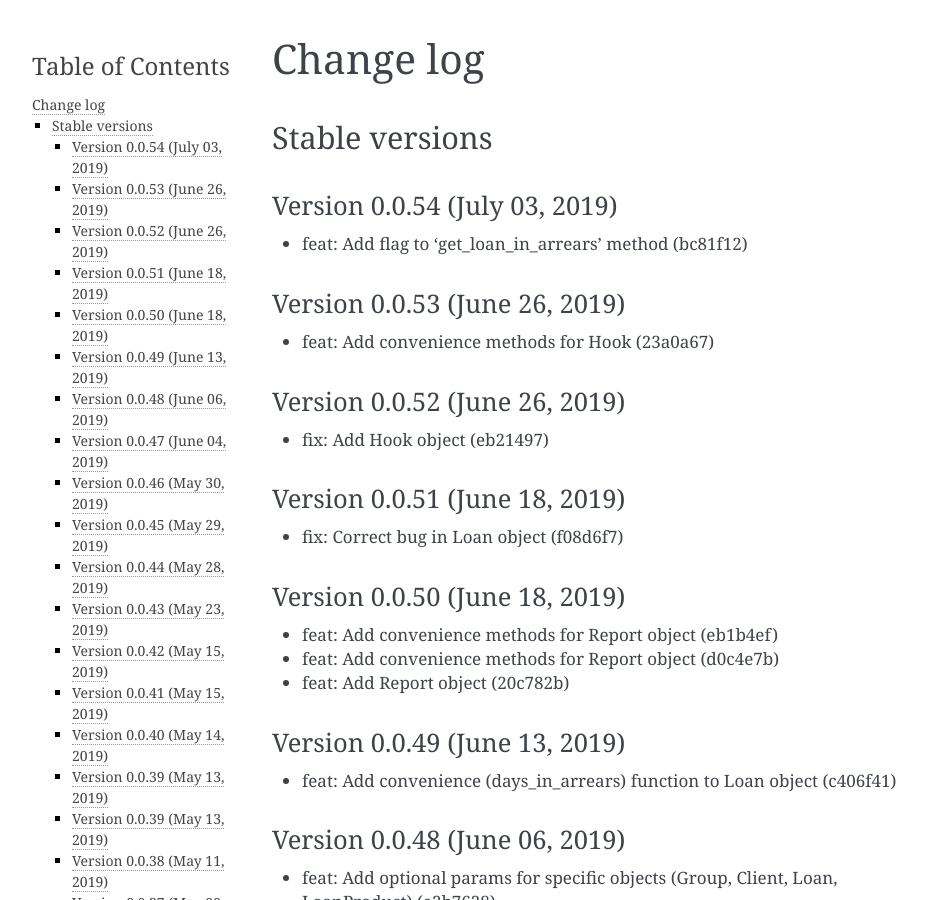
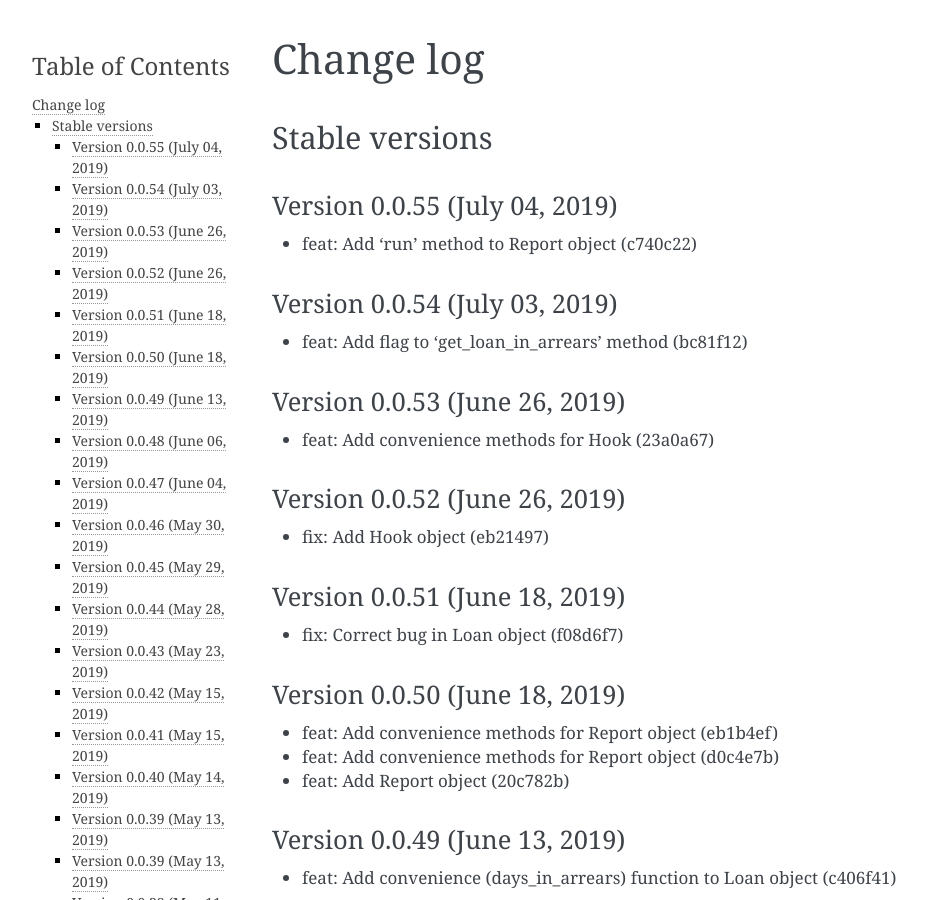
Before and after one commit to mobidevke/PyFineract, a Sphinx documentation site: the page built from docs/changes.rst, in a window 1280 px wide and 900 px high. Shown: the whole window, without its empty margins (148-1075 px from the left). Built offline with Sphinx 7.4.7, drawn with Linux system fonts in a browser that asks for light colours; formulas are drawn with MathJax 3.

Commit message:
Publish version 0.0.55

```diff
--- a/docs/changes.rst
+++ b/docs/changes.rst
@@ -3,6 +3,11 @@ Change log
 
 Stable versions
 ~~~~~~~~~~~~~~~
+
+Version 0.0.55 (July 04, 2019)
+-------------------------------------
+
+* feat: Add 'run' method to Report object (c740c22)
 
 Version 0.0.54 (July 03, 2019)
 -------------------------------------
--- a/setup.py
+++ b/setup.py
@@ -2,7 +2,7 @@ import textwrap
 
 import setuptools
 
-version = "0.0.54"
+version = "0.0.55"
 
 if __name__ == '__main__':
     setuptools.setup(
```
